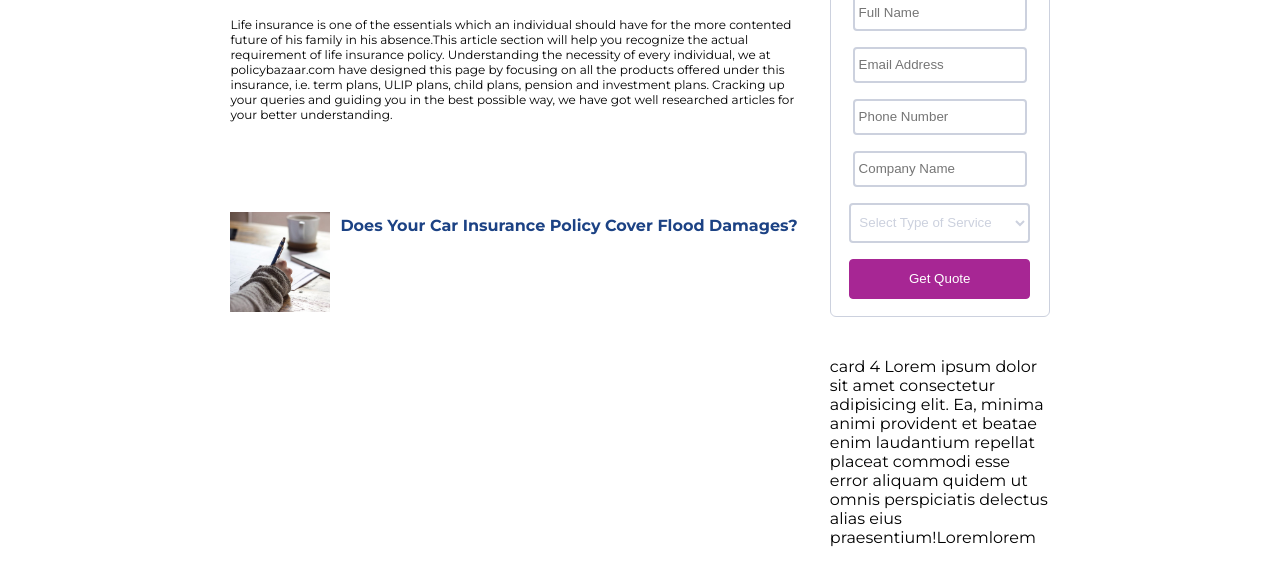
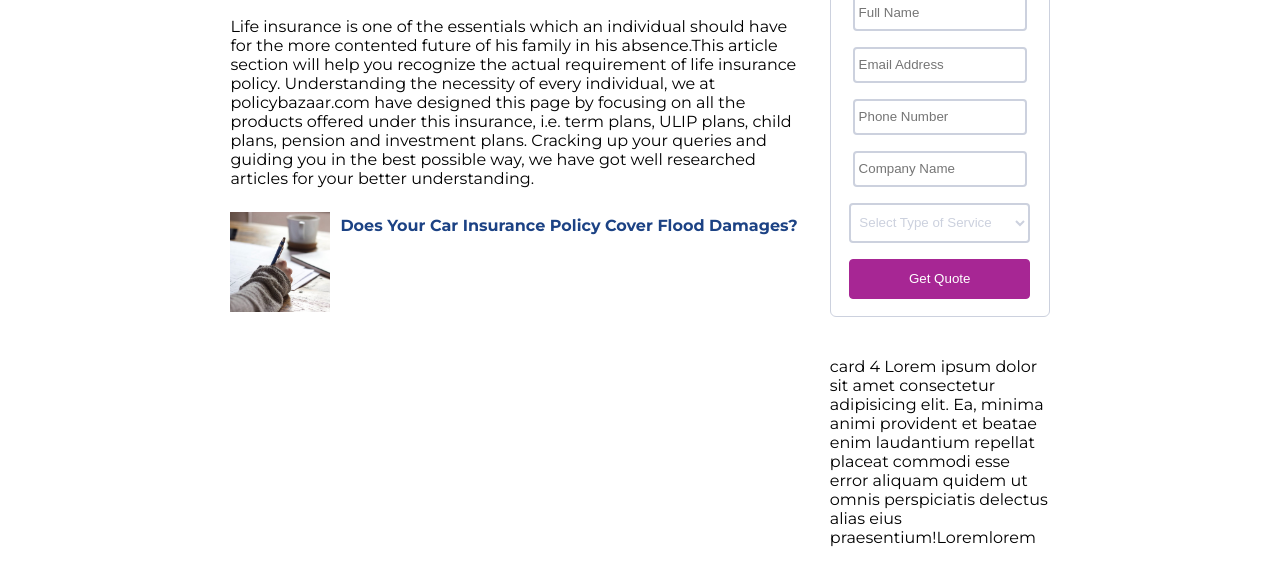
Before and after one commit to akishtp/Leapcodes-HTIC, a plain HTML site: page articles/index.html in a window 1280 px wide. Shown: the part 170-756 px from the top of the page. Drawn offline with Linux system fonts and the light colour scheme.

Commit message:
linking for ease II

```diff
--- a/articles/style.css
+++ b/articles/style.css
@@ -23,7 +23,7 @@
   height: 54px;
 }
 .div1 .top-body {
-  font-size: 12px;
+  font-size: 16px;
 }
 .parent {
   display: grid;
```
Also changed, not shown: index.html (+1 -1 lines).
